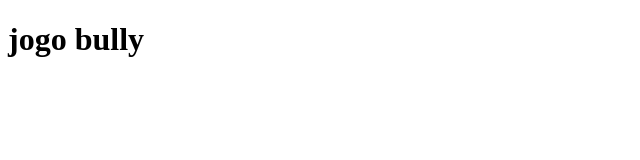
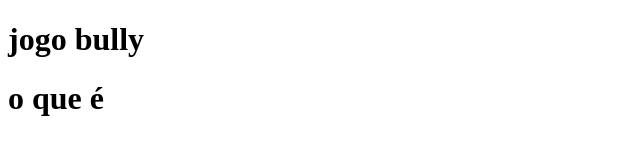
Before and after one commit to niccolas16/site-html, a plain HTML site: page pg2.html in a window 1280 px wide. Shown: the whole page, without its empty margins (0-640 px from the left). Drawn offline with Linux system fonts and the light colour scheme.

Commit message:
Update pg2.html

```diff
--- a/pg2.html
+++ b/pg2.html
@@ -8,5 +8,5 @@
   </head>
   <body>
     <h1>jogo bully</h1>
-
+    <h1>o que é</h1>
   </body>
```
